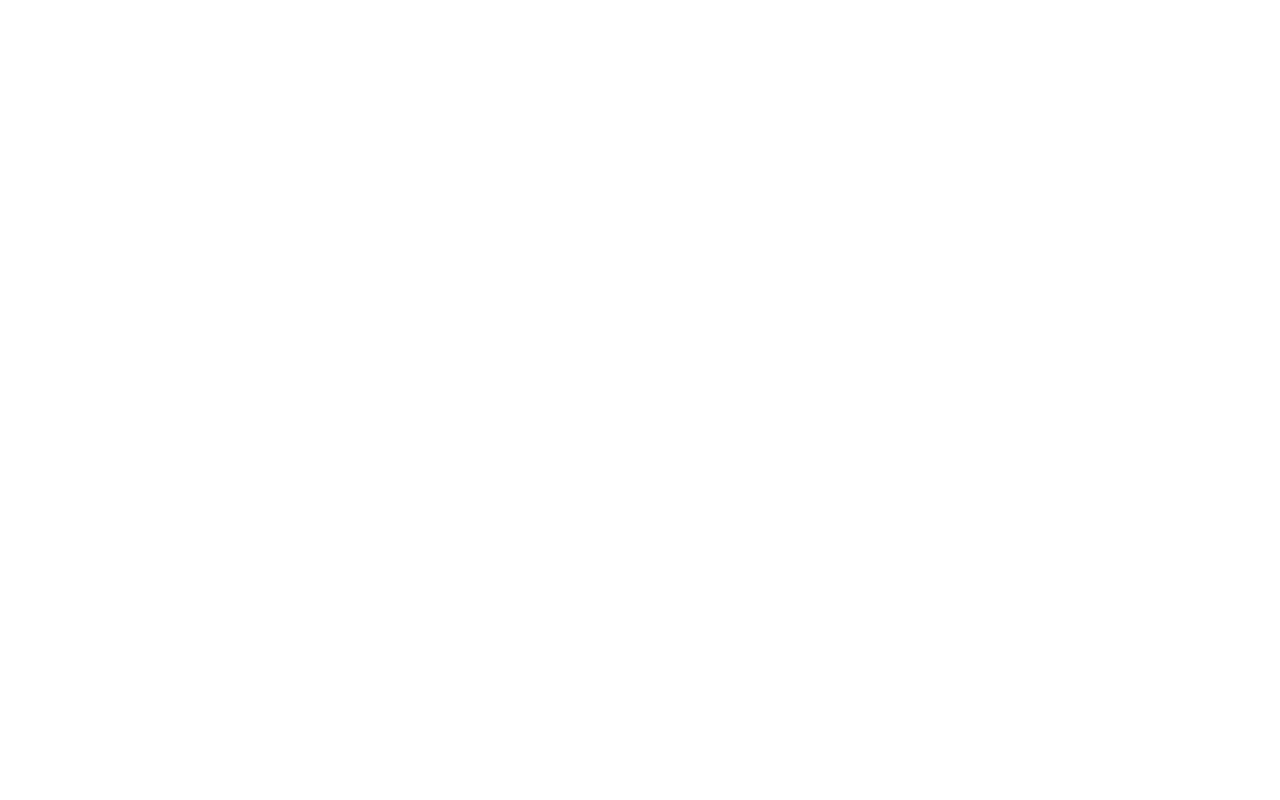
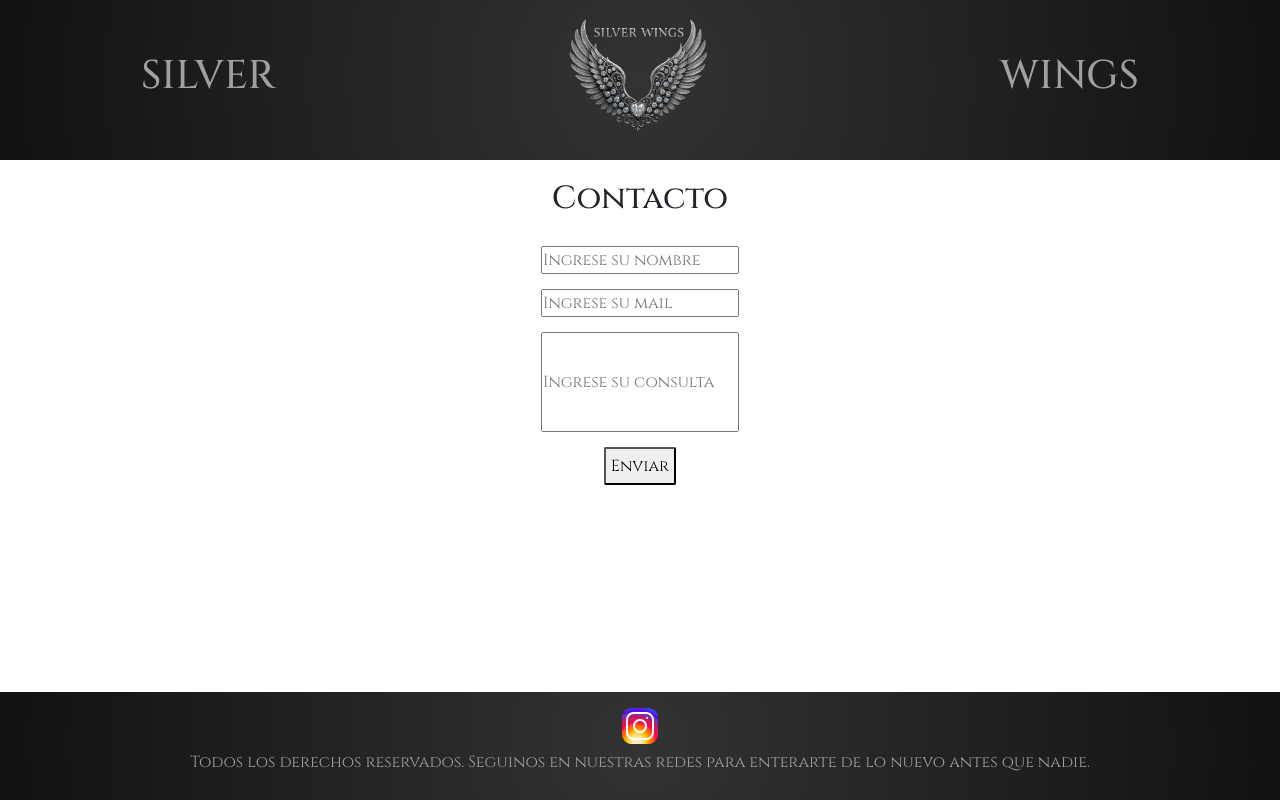
Before and after one commit to BrakoRoncoroni/silverwings, a plain HTML site: page pages/contacto.html in a window 1280 px wide. Drawn offline with nearby package versions, Linux system fonts and the light colour scheme.

Commit message:
Formulario de envio (estructura)

```diff
--- a/css/main.css
+++ b/css/main.css
@@ -159,6 +159,21 @@ font-size: medium;
     box-shadow: 0px 2px 5px 0px;
     transition: 0.4s;
 }
+.contacto{
+    display: flex;
+    flex-direction: column;
+    gap: 15px;
+    align-items: center;
+    margin-bottom: 50px;
+}
+.consulta{
+    height: 100px;
+}
+.enviar{
+    border-radius: 2px;
+    padding: 5px;
+}
+
 /* Mediaqueries para Tablet */
 @media screen and (min-width: 768px) and (max-width: 1024px){
     .categorias{
--- a/pages/contacto.html
+++ b/pages/contacto.html
@@ -0,0 +1,46 @@
+<!DOCTYPE html>
+<html lang="en">
+<head>
+    <meta charset="UTF-8">
+    <meta name="viewport" content="width=device-width, initial-scale=1.0">
+    <link href="https://cdn.jsdelivr.net/npm/bootstrap@5.3.6/dist/css/bootstrap.min.css" rel="stylesheet" integrity="sha384-4Q6Gf2aSP4eDXB8Miphtr37CMZZQ5oXLH2yaXMJ2w8e2ZtHTl7GptT4jmndRuHDT" crossorigin="anonymous">
+    <link rel="stylesheet" href="../css/main.css">
+    <link rel="preconnect" href="https://fonts.googleapis.com">
+<link rel="preconnect" href="https://fonts.gstatic.com" crossorigin>
+<link href="https://fonts.googleapis.com/css2?family=Cinzel:wght@400..900&display=swap" rel="stylesheet">
+    <title>Silver Wings</title>
+</head>
+<body>
+    <header>
+        <div class="header">
+            <h1>SILVER</h1>
+            <a href="../index.html"><img class="logo" src="../img/logo-removebg-preview.png" alt="logotipo de Marca. Anillo con dos alas de plata emulando un angel en tonos plateados y con fondo negro"></a>
+            <h1>WINGS</h1>
+        </div>
+    </header>
+
+    <main>
+
+<div class="subtitulo"><h2>Contacto</h2></div>
+
+<div class="contacto">
+<input type="text" class="nombre" name="nombre" placeholder="Ingrese su nombre">
+<input type="text" class="mail" name="mail" placeholder="Ingrese su mail">
+<input type="text" class="consulta" name="consulta" placeholder="Ingrese su consulta">
+<button class="enviar">Enviar</button>
+</div>
+
+    </main>
+
+    <footer>
+        <div class="redes">
+            <a href="https://www.instagram.com/silverwings.eys/" target="_blank"><img src="../img/inicio/instalogo.png" alt="logo de instagram"></a>
+        </div>
+        <div>
+            <p>Todos los derechos reservados. Seguinos en nuestras redes para enterarte de lo nuevo antes que nadie.</p>
+        </div>
+    </footer>
+
+    <script src="https://cdn.jsdelivr.net/npm/bootstrap@5.3.6/dist/js/bootstrap.bundle.min.js" integrity="sha384-j1CDi7MgGQ12Z7Qab0qlWQ/Qqz24Gc6BM0thvEMVjHnfYGF0rmFCozFSxQBxwHKO" crossorigin="anonymous"></script>
+</body>
+</html>
```
